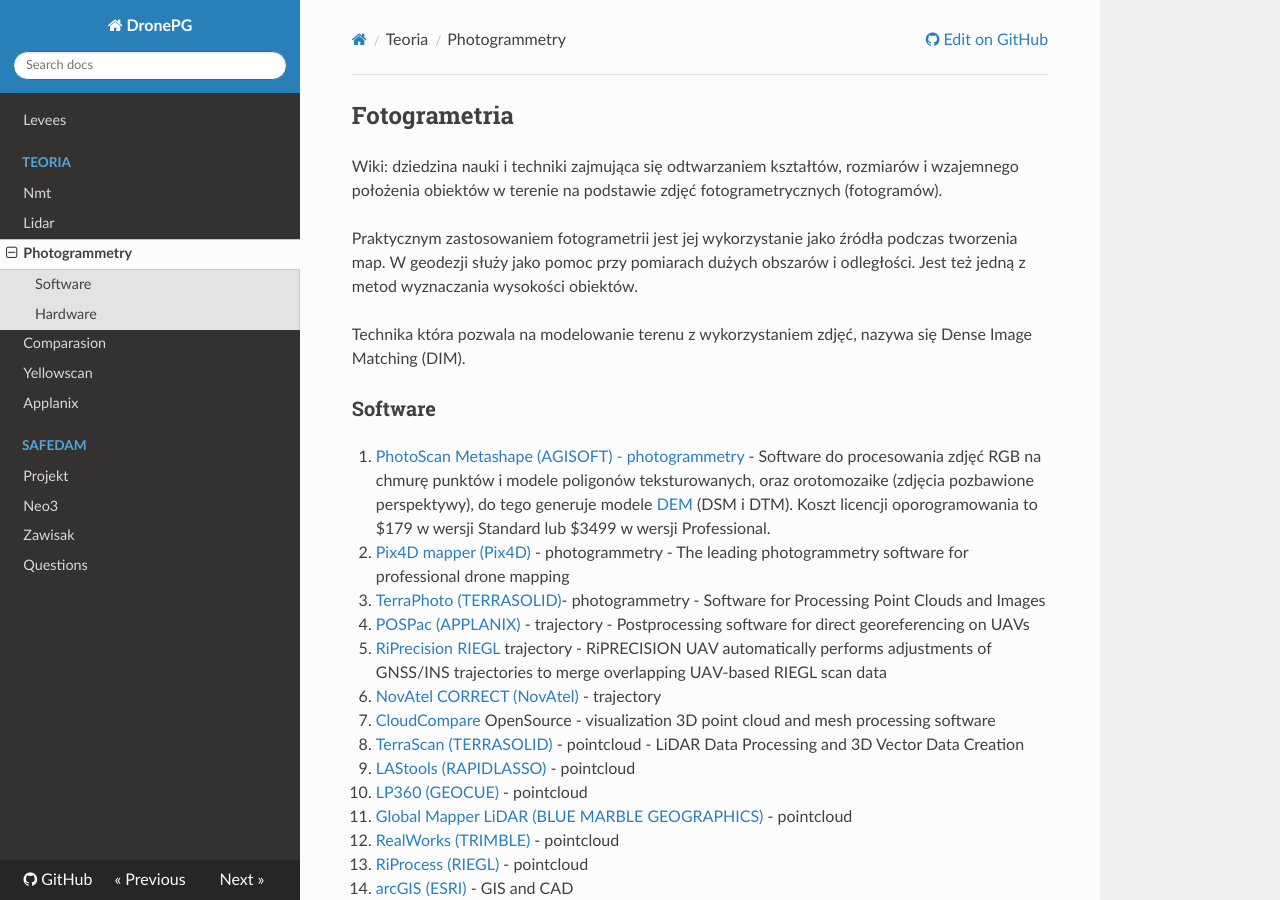
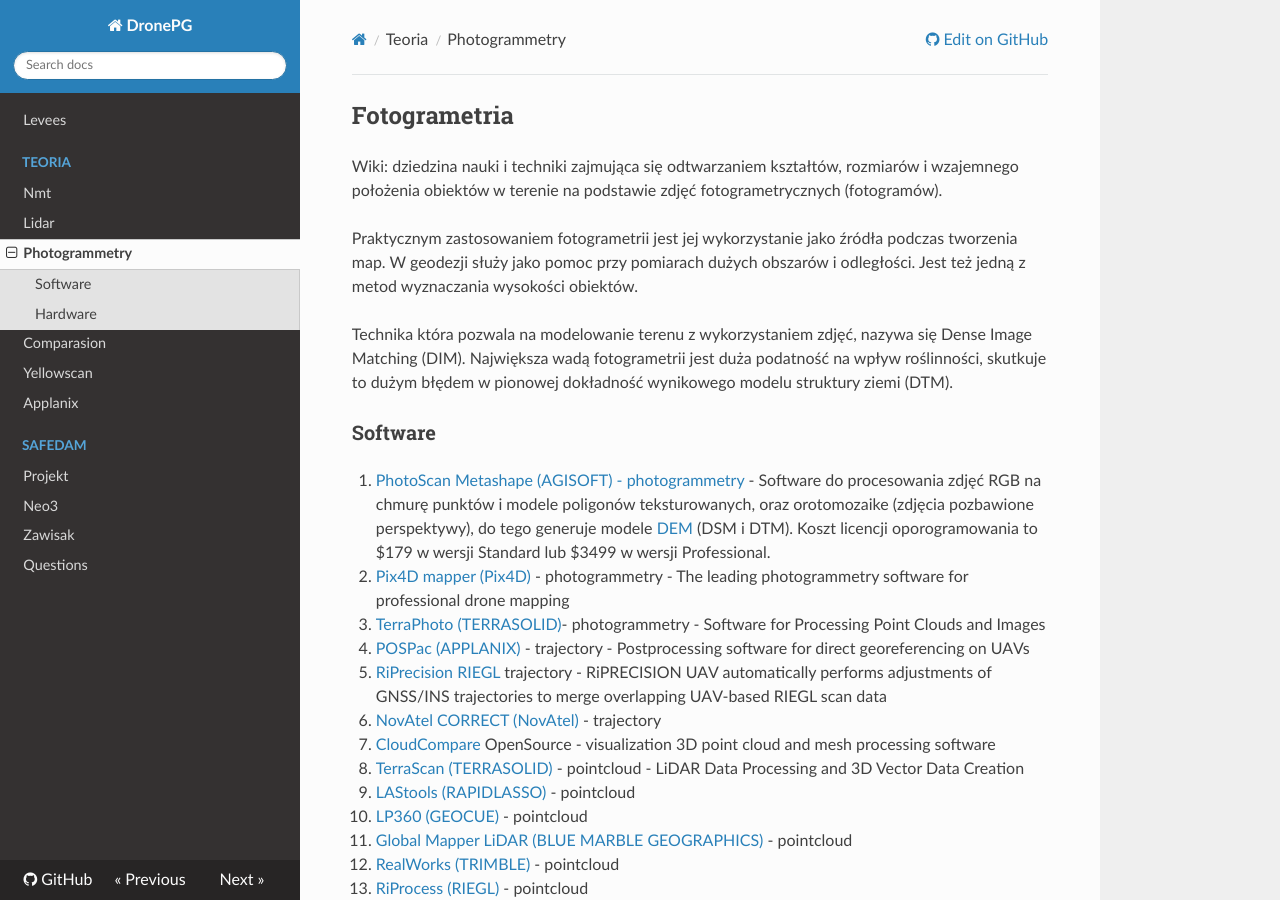
Before and after one commit to mozerpol/docs, an MkDocs documentation site: the page built from docs/dem/photogrammetry.md, in a window 1280 px wide and 900 px high. Built offline with MkDocs 1.6.1, drawn with Linux system fonts in a browser that asks for light colours; nearby versions of some CDN libraries.

Commit message:
Update photogrammetry.md
Add photogrammetry disadvantage

```diff
--- a/docs/dem/photogrammetry.md
+++ b/docs/dem/photogrammetry.md
@@ -5,6 +5,7 @@
 Praktycznym zastosowaniem fotogrametrii jest jej wykorzystanie jako źródła podczas tworzenia map. W geodezji służy jako pomoc przy pomiarach dużych obszarów i odległości. Jest też jedną z metod wyznaczania wysokości obiektów.
 
 Technika która pozwala na modelowanie terenu z wykorzystaniem zdjęć, nazywa się Dense Image Matching (DIM).
+Największa wadą fotogrametrii jest duża podatność na wpływ roślinności, skutkuje to dużym błędem w pionowej dokładność wynikowego modelu struktury ziemi (DTM).
 ## Software
 
 
```
